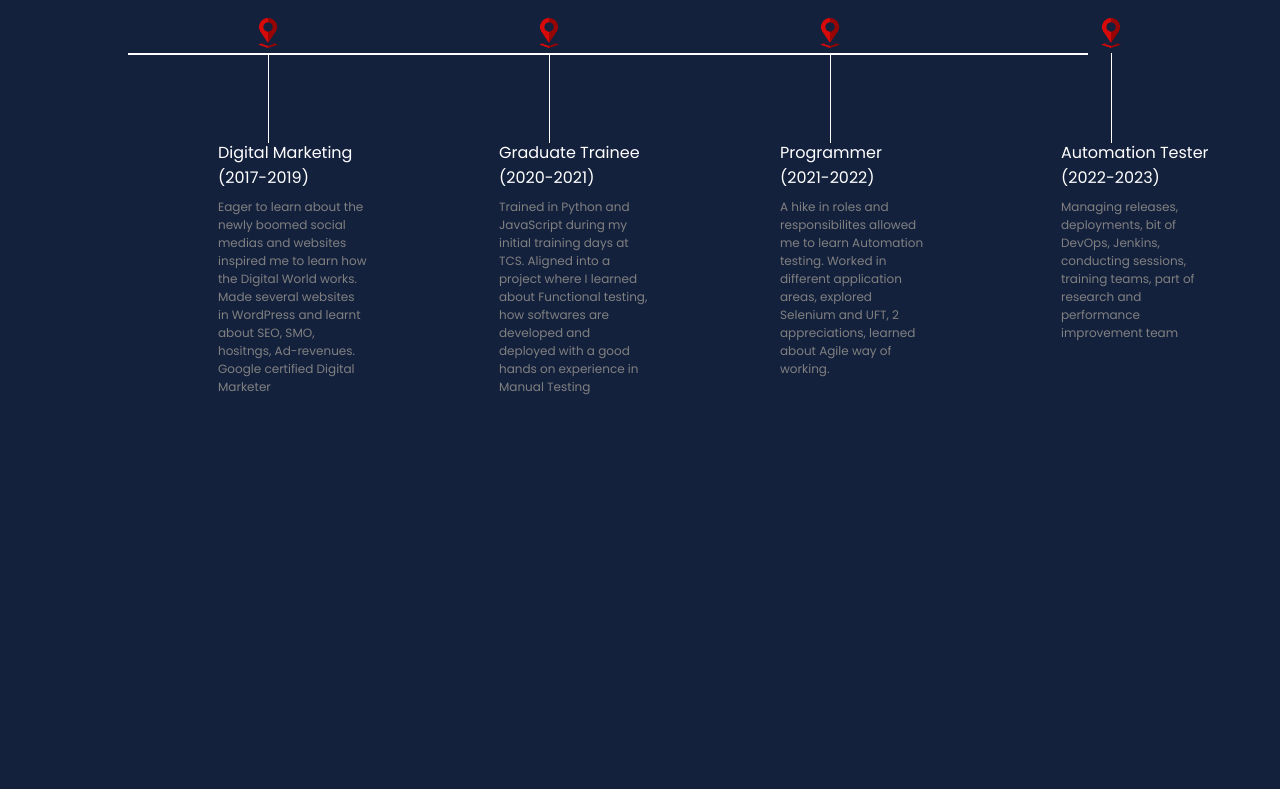
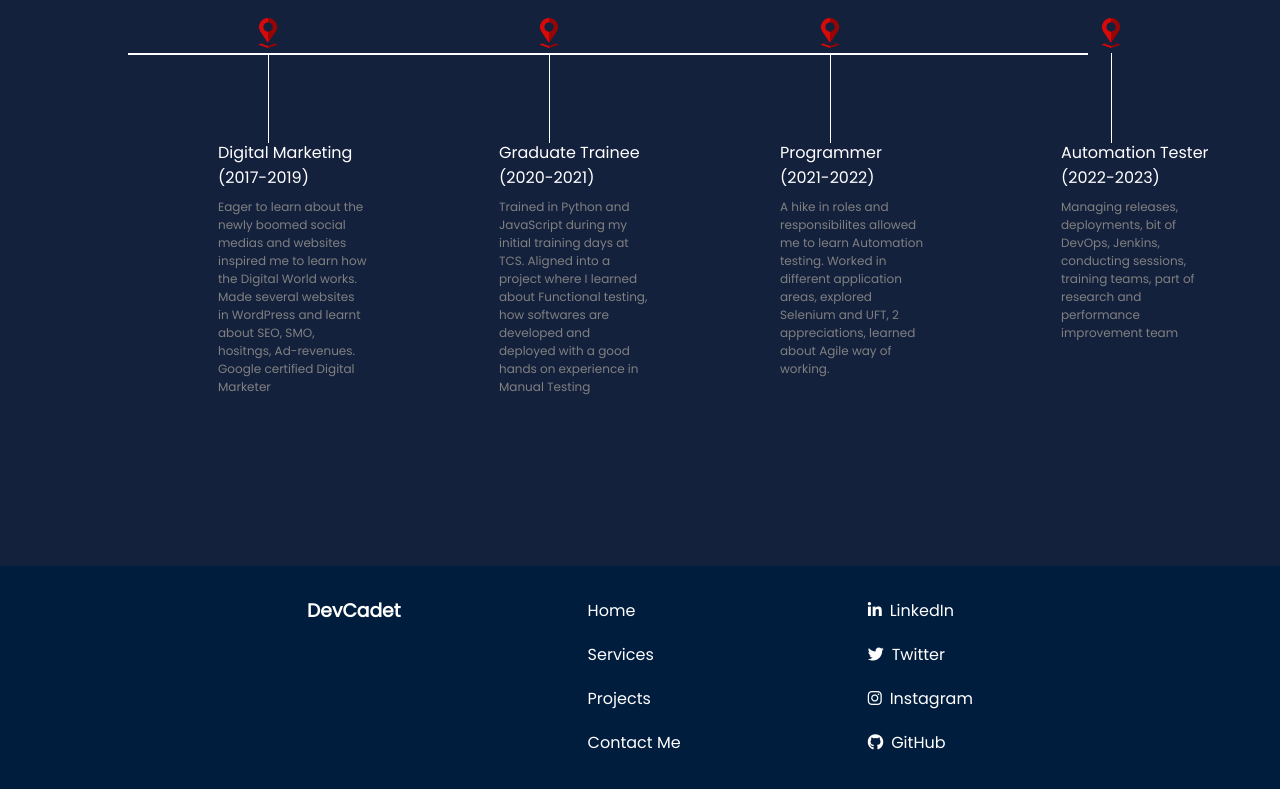
Before and after one commit to devCadet1/MyPortfolio, a plain HTML site: page index.html in a window 1280 px wide. Shown: the part 907-1696 px from the top of the page. Before the commit the page ends 1473 px from the top, so only its background shows below. Drawn offline with nearby package versions, Linux system fonts and the light colour scheme.

Commit message:
added footer

```diff
--- a/index.html
+++ b/index.html
@@ -95,11 +95,22 @@
     <footer>
         <div class="footer">
             <div class="footer-first">
-                <h3></h3>
+                <h3>DevCadet</h3>
             </div>
-            <div class="footer-second"></div>
-            <div class="footer-third"></div>
-            <div class="footer-fourth"></div>
+            <div class="footer-second">
+                <ul>
+                    <li>Home</li>
+                    <li>Services</li>
+                    <li>Projects</li>
+                    <li>Contact Me</li>
+                </ul>
+            </div>
+            <div class="footer-third">
+               <a href="https://www.linkedin.com/in/satyam-karn-128463117/"> <li><i class="fa-brands fa-linkedin-in" style="color: #ffffff;"></i>LinkedIn</li></a>
+               <a href="https://twitter.com/satyamkarn_97"> <li> <i class="fa-brands fa-twitter" style="color: #ffffff;"></i>Twitter</li></a>
+                <a href="https://www.instagram.com/devcadet/"><li> <i class="fa-brands fa-instagram" style="color: #ffffff;"></i>Instagram</li></a>
+               <a href="https://github.com/devCadet1"> <li> <i class="fa-brands fa-github" style="color: #ffffff;"></i>GitHub</li></a>
+            </div>
         </div>
     </footer>
 
@@ -113,6 +124,7 @@
 
         });
       </script>
+      <script src="https://kit.fontawesome.com/d47a3d7b27.js" crossorigin="anonymous"></script>
     <script src="./script.js"></script>
 </body>
 </html>
--- a/style.css
+++ b/style.css
@@ -140,3 +140,35 @@ main hr{
     top: -40px;
     left: -20px;
 }
+
+/* footer section */
+
+footer{
+    background-color: #001d3d;
+    height: 233px;
+    color: #fff;
+}
+
+footer>div{
+    line-height: 44px;
+}
+
+.footer{
+    display: flex;
+    padding: 23px 120px;
+    justify-content: space-evenly;
+
+}
+
+.footer li{
+    list-style: none;
+}
+
+.footer .footer-third i{
+    margin-right: 8px ;
+}
+
+.footer .footer-third a{
+    text-decoration: none;
+    color: #fff;
+}
```
